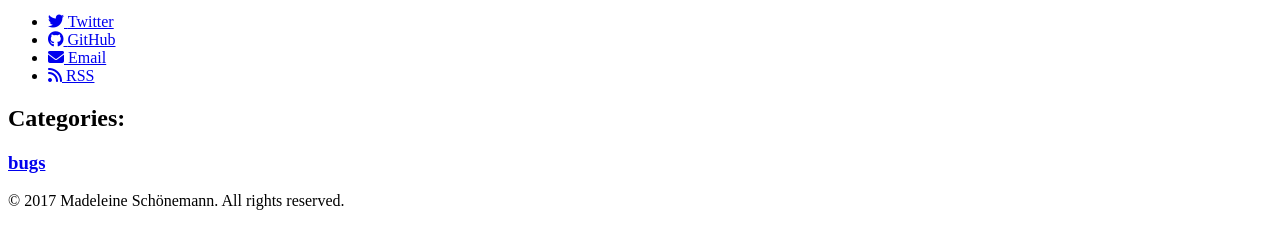
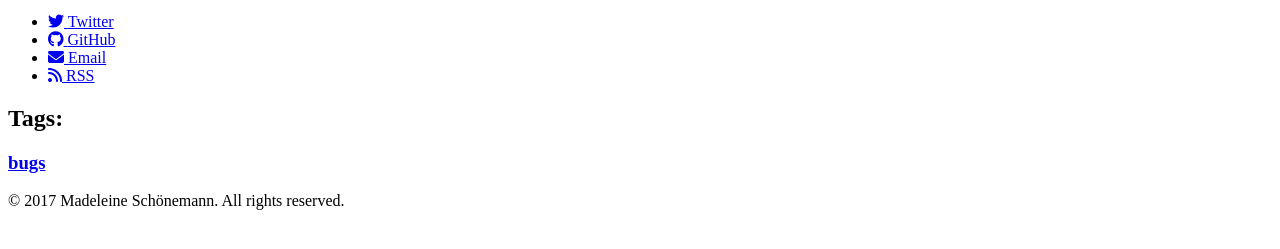
Before and after one commit to devbymadde/madesch.github.io, a Jekyll site: the page built from tags.md, in a window 1280 px wide. Shown: the part 269-518 px from the top of the page. Built offline with Jekyll 4.4.1, drawn with Linux system fonts in a browser that asks for light colours; nearby versions of some CDN libraries; library files that are not in the unit come from our copies.

Commit message:
Fix heading in tags page

```diff
--- a/_layouts/tags.html
+++ b/_layouts/tags.html
@@ -2,7 +2,7 @@
 layout: default
 ---
 <div class="archive">
-<h2>Categories:</h2>
+<h2>Tags:</h2>
   {% for tagitem in site.tags %}
   <a href="{{ site.baseurl }}tags/{{tagitem[0]}}"><h3> {{ tagitem[0] }} </h3></a>
   {% endfor %}
```
